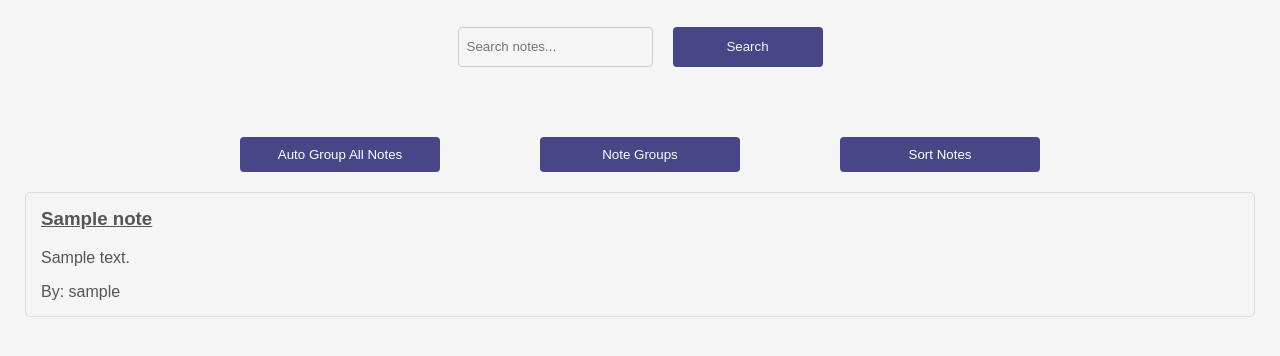
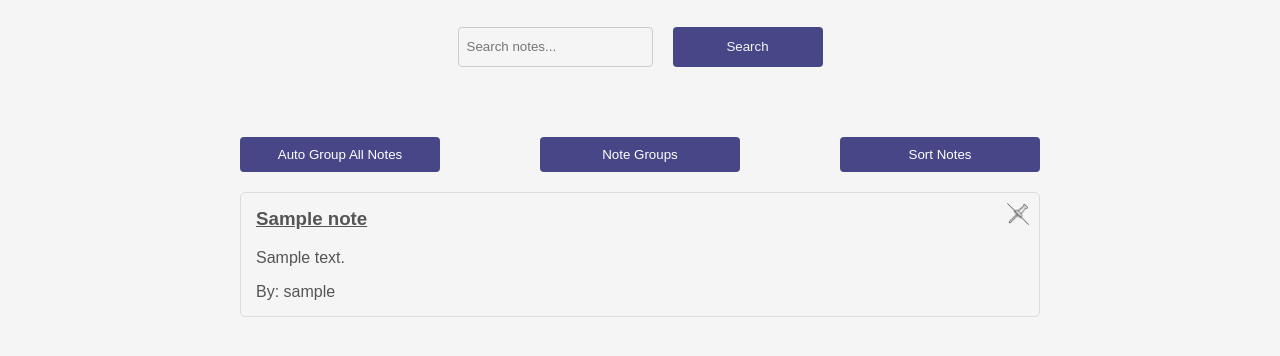
Before and after one commit to sjpope/FlowNote, a Django app: page /notes/list/ in a window 1280 px wide. Shown: the part 154-510 px from the top of the page. Run offline with Django 5.2, Linux system fonts and the light colour scheme; tables that the repository leaves empty hold one stand-in row (values such as "Sample post"); parts of the project's set-up code (start-up, migrations or seed data) failed here and were passed over; some libraries are stand-ins or nearby versions.

Commit message:
SCRUM-132 Updated Note List
Updated Note List with pin feature.

```diff
--- a/notes/templates/note_list.html
+++ b/notes/templates/note_list.html
@@ -44,7 +44,8 @@
 
     <ul class="notes-list">
       {% for note in notes %}
-        <li class="note-item">
+      <li class="note-item" data-note-id="{{ note.pk }}" data-pinned="{{ note.pinned }}">
+        <div class="note-item-container">
           <a href="{% url 'notes:note_detail' note.pk %}" class="note-card">
             <div class="note-content">
               <h3 style="text-decoration: underline;">{{ note.title }}</h3>
@@ -56,7 +57,12 @@
               <p>By: {{ note.owner }}</p>
             </div>
           </a>
-        </li>
+          {% load static %}
+          <button onclick="togglePin({{ note.pk }})" class="pin-btn">
+            <img src="{% if note.pinned %}{% static 'notes/css/images/icons8-unpin-100.png' %}{% else %}{% static 'notes/css/images/icons8-pin-100.png' %}{% endif %}" alt="Pin/Unpin">
+          </button>
+        </div>
+      </li>
       {% endfor %}
     </ul>
   </div>
@@ -76,6 +82,28 @@
 
     .search-bar {
       min-width: 290px;
+    }
+
+    .note-item-container {
+      position: relative;
+      max-width: 800px;
+      margin: 0 auto;
+    }
+
+    .pin-btn {
+      position: absolute; /* Position the button absolutely relative to its parent */
+      top: 10px; /* Adjust as necessary to position it from the top */
+      right: 10px; /* Adjust as necessary to position it from the right */
+      border: none; /* Remove the border */
+      background: none; /* Remove the background */
+      padding: 0; /* Remove padding */
+      cursor: pointer; /* Changes the cursor on hover to indicate it's clickable */
+    }
+
+    .pin-btn img {
+      width: 24px; /* Adjust the width as needed */
+      height: 24px; /* Adjust the height as needed */
+      display: block; /* Helps remove unwanted space around the image */
     }
   </style>
 
@@ -127,6 +155,72 @@
   document.querySelector('button[onclick="toggleSortMenu()"]').style.display = 'inline-block'; // Ensure this matches the initial display style of the button
 }
 
+function toggleSortMenu() {
+  var sortMenu = document.getElementById('sortMenu');
+  var sortButton = document.querySelector('button[onclick="toggleSortMenu()"]');
+  var isHidden = sortMenu.style.display === 'none' || sortMenu.style.display === '';
+
+  sortMenu.style.display = isHidden ? 'grid' : 'none';
+  sortButton.style.display = isHidden ? 'none' : 'inline-block';
+}
+
+function sortNotes(sortBy, order) {
+  var notesList = document.querySelector('.notes-list');
+  var notes = Array.from(notesList.children);
+
+  // Separate pinned and unpinned notes
+  var pinnedNotes = notes.filter(note => note.dataset.pinned === "true");
+  var unpinnedNotes = notes.filter(note => note.dataset.pinned !== "true");
+
+  // Sort only unpinned notes based on the criterion
+  unpinnedNotes.sort(function(a, b) {
+      let valA, valB;
+      if (sortBy === 'title') {
+          valA = a.querySelector('h3').textContent.toUpperCase();
+          valB = b.querySelector('h3').textContent.toUpperCase();
+      } else if (sortBy === 'date') {
+          valA = new Date(a.dataset.createdAt);
+          valB = new Date(b.dataset.createdAt);
+      }
+      if (valA < valB) return order === 'asc' ? -1 : 1;
+      if (valA > valB) return order === 'asc' ? 1 : -1;
+      return 0;
+  });
+
+  if (order === 'desc') {
+      unpinnedNotes.reverse();
+  }
+
+  // Clear the list and re-append notes in the new order
+  notesList.innerHTML = '';
+  pinnedNotes.forEach(note => notesList.appendChild(note)); // Keep pinned notes at the top
+  unpinnedNotes.forEach(note => notesList.appendChild(note));
+
+  document.getElementById('sortMenu').style.display = 'none';
+  document.querySelector('button[onclick="toggleSortMenu()"]').style.display = 'inline-block';
+}
+
+function togglePin(noteId) {
+  const noteItem = document.querySelector(`li[data-note-id="${noteId}"]`);
+  const pinButtonImg = noteItem.querySelector('.pin-btn img');
+  const isPinned = noteItem.dataset.pinned === "true";
+
+  // Toggle the `data-pinned` attribute value
+  noteItem.dataset.pinned = isPinned ? "false" : "true";
+
+  // Update the image src and alt text based on the new pin status
+  // The "pin" icon is now the default. It only changes to "unpin" if the note is pinned.
+  const imgSrc = isPinned ? "/static/notes/css/images/icons8-pin-100.png" : "/static/notes/css/images/icons8-unpin-100.png";
+  pinButtonImg.src = imgSrc;
+  pinButtonImg.alt = isPinned ? "Pin" : "Unpin";
+
+  // If a note has been pinned, move it to the top
+  if (!isPinned) {
+      noteItem.parentNode.prepend(noteItem);
+  }
+}
+
+
     // This function is required to correctly set the `data-created-at` attribute
    function formatNoteItems() {
      var noteItems = document.querySelectorAll('.note-item');
```
